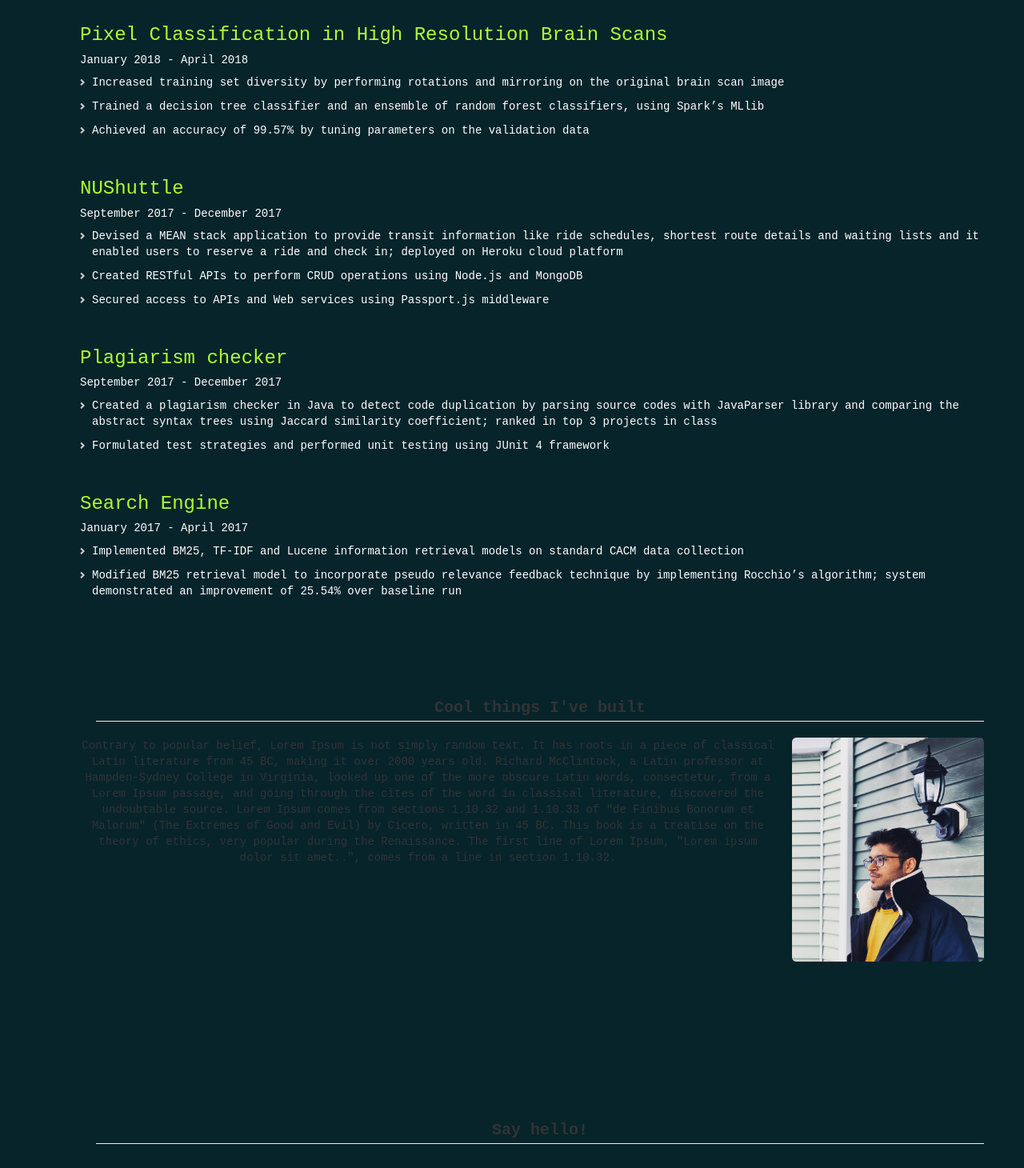
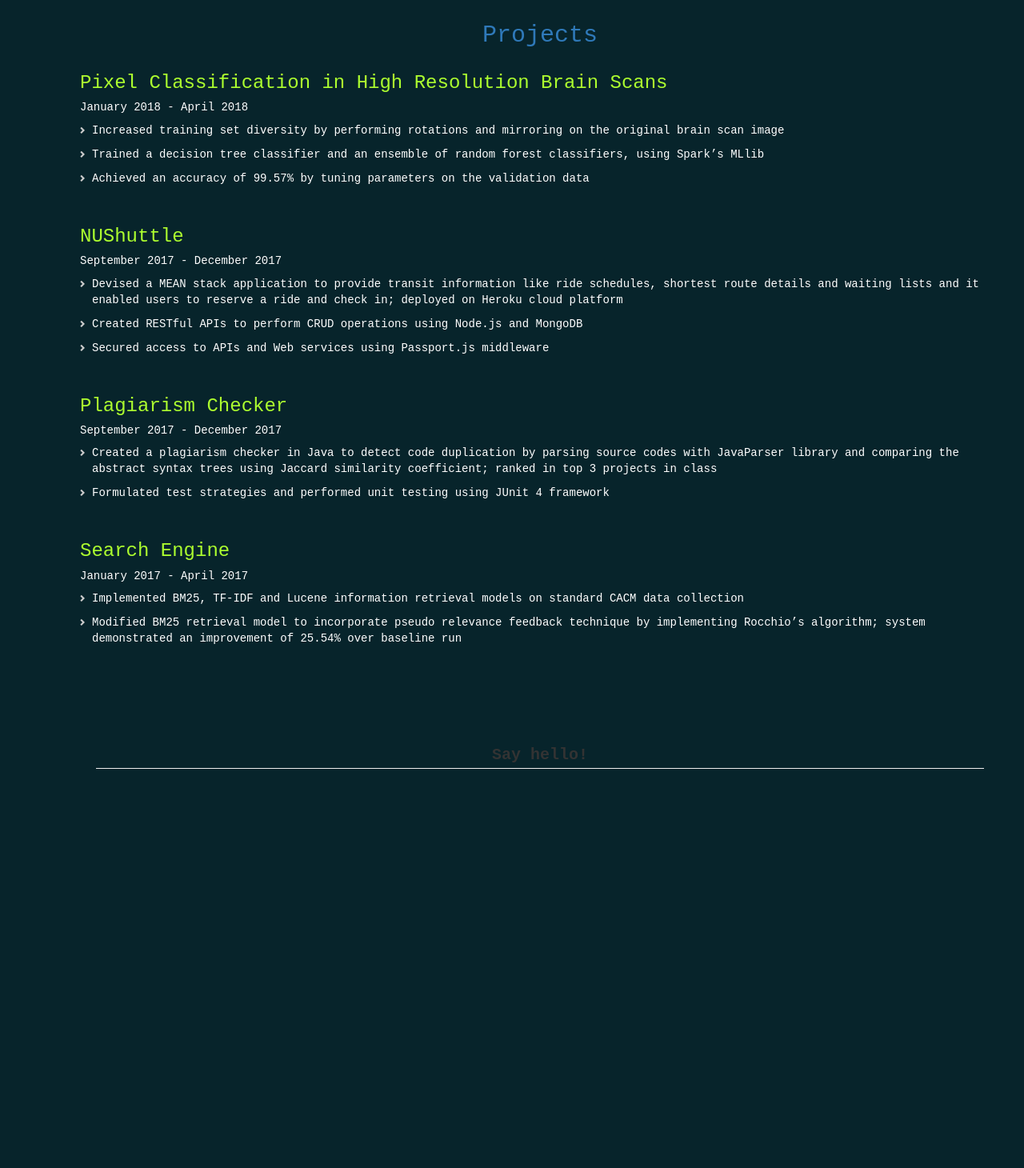
Before and after one commit to shahnisarg14/portfolio, an Angular app: page / in a window 1280 px wide. Shown: the part 1290-2750 px from the top of the page at 80% size. After the commit the page ends 2471 px from the top, so only its background shows below. Built offline with nearby package versions, Linux system fonts and the light colour scheme.

Commit message:
Add favicon and change title

```diff
--- a/src/app/app.component.css
+++ b/src/app/app.component.css
@@ -32,7 +32,7 @@
 }
 
 .section-heading {
-  color: steelblue;
+  color: #2f79b9;
 }
 
 .job-title {
--- a/src/app/app.component.html
+++ b/src/app/app.component.html
@@ -1,6 +1,8 @@
 <div class="container-fluid">
 
   <div class="intro container-fluid">
+    <p class="vi"><img class="image" hspace="20"
+                       src="../assets/profilePic.JPG">
     <h1 class="greeting">Hello!</h1>
     <h2>I am <span class="name">Nisarg Shah</span>, a software engineer </h2>
     <h2>at Amazon Web Services.</h2>
@@ -81,7 +83,7 @@
       </ul>
     </div>
 
-    <h3 class="project-title">Plagiarism checker</h3>
+    <h3 class="project-title">Plagiarism Checker</h3>
     <h5 class="date">September 2017 - December 2017</h5>
     <div class="project-content">
       <ul>
@@ -104,24 +106,6 @@
   </section>
 
   <section>
-    <div class="block container-fluid" id="projects">
-      <h2 style="text-align: center; font-size: 20px" class="k"><b>Cool things I've built</b></h2>
-      <hr>
-      <p class="vi"><img class="image" hspace="20"
-                         src="../assets/profilePic.JPG">
-        Contrary to popular belief, Lorem Ipsum is not simply random text. It has roots in a piece of classical Latin
-        literature from 45 BC, making it over 2000 years old. Richard McClintock, a Latin professor at Hampden-Sydney
-        College in Virginia, looked up one of the more obscure Latin words, consectetur, from a Lorem Ipsum passage, and
-        going through the cites of the word in classical literature, discovered the undoubtable source. Lorem Ipsum
-        comes
-        from sections 1.10.32 and 1.10.33 of "de Finibus Bonorum et Malorum" (The Extremes of Good and Evil) by Cicero,
-        written in 45 BC. This book is a treatise on the theory of ethics, very popular during the Renaissance. The
-        first
-        line of Lorem Ipsum, "Lorem ipsum dolor sit amet..", comes from a line in section 1.10.32.</p>
-    </div>
-  </section>
-
-  <section>
     <div class="block container-fluid" id="contact">
       <h2 style="text-align: center; font-size: 20px" class="k"><b>Say hello!</b></h2>
       <hr>
--- a/src/index.html
+++ b/src/index.html
@@ -2,11 +2,11 @@
 <html lang="en">
 <head>
   <meta charset="utf-8">
-  <title>Portfolio</title>
+  <title>Nisarg Shah</title>
   <base href="/">
 
   <meta name="viewport" content="width=device-width, initial-scale=1">
-  <link rel="icon" type="image/x-icon" href="favicon.ico">
+  <link rel="icon" type="image/png" href="assets/favicon-32x32.png">
   <link href="https://maxcdn.bootstrapcdn.com/bootstrap/3.3.7/css/bootstrap.min.css" rel="stylesheet"
         integrity="sha384-BVYiiSIFeK1dGmJRAkycuHAHRg32OmUcww7on3RYdg4Va+PmSTsz/K68vbdEjh4u" crossorigin="anonymous">
 </head>
```
Also changed, not shown: src/assets/favicon-32x32.png (added), 6 other files (tests, documents, lock files or other folders).
